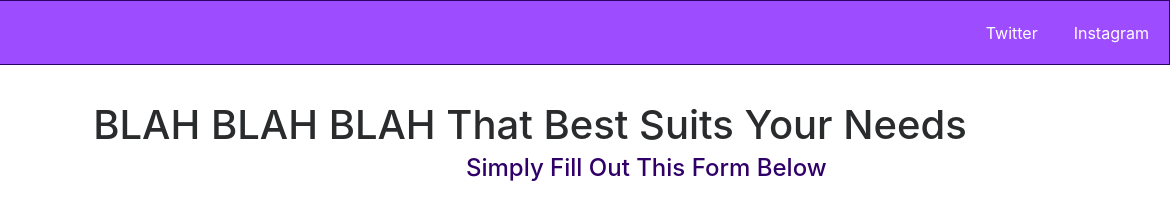
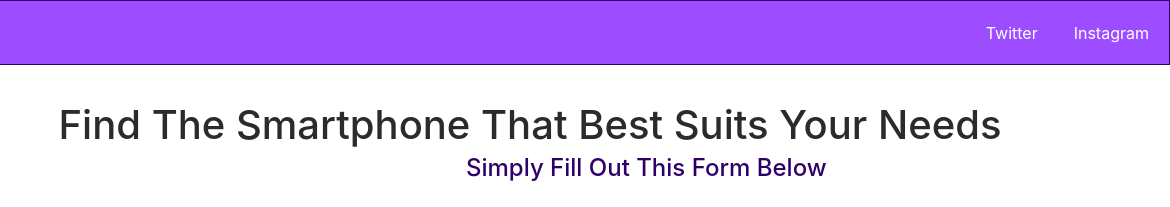
Before and after one commit to sarbjot-14/phonequiz, a website: page index.html in a window 1280 px wide. Shown: the top 207 px of the page, 110-1280 px from the left. Drawn offline with nearby package versions, Linux system fonts and the light colour scheme; a script that the page names is missing.

Commit message:
Update index.html

```diff
--- a/index.html
+++ b/index.html
@@ -28,7 +28,7 @@
   </ul>
 
 
-  <h1 id="title">BLAH BLAH BLAH That Best Suits Your Needs</h1>
+  <h1 id="title">Find The Smartphone That Best Suits Your Needs</h1>
   <h4 id="subtitle">Simply Fill Out This Form Below</h4>
 
 
```
